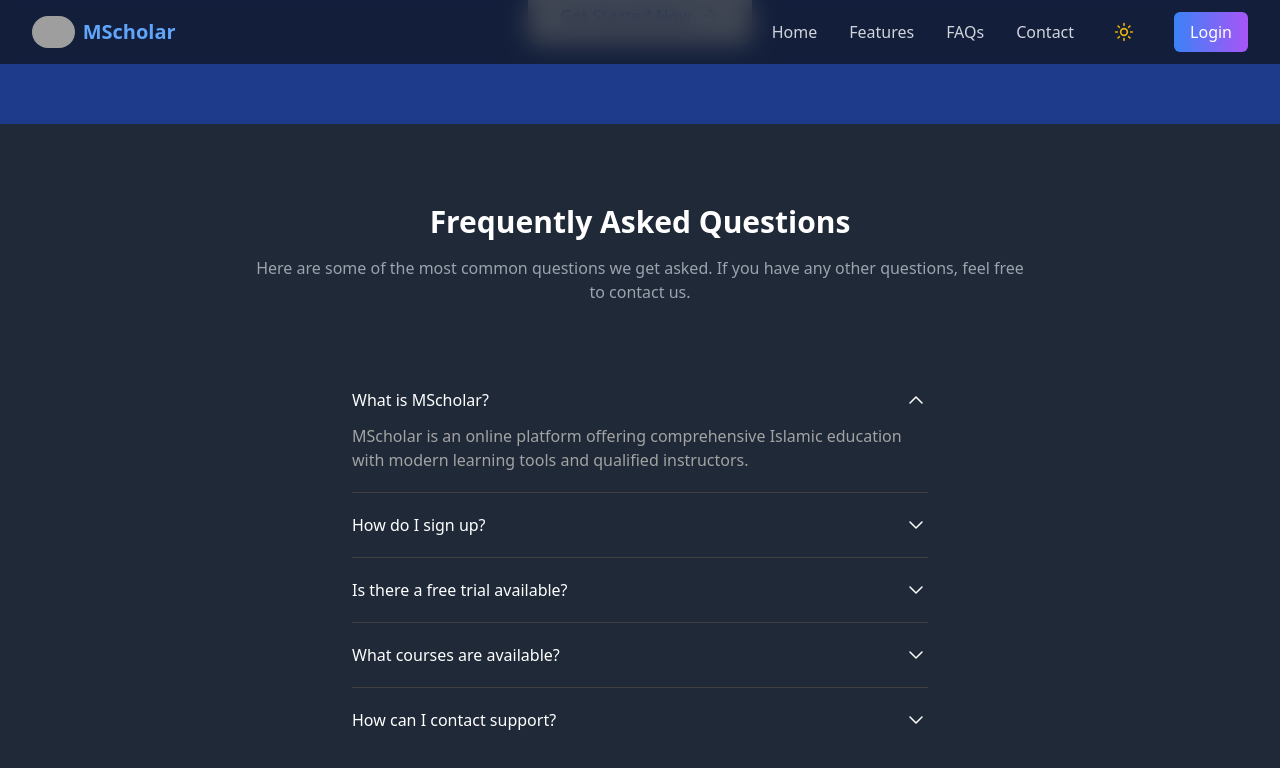
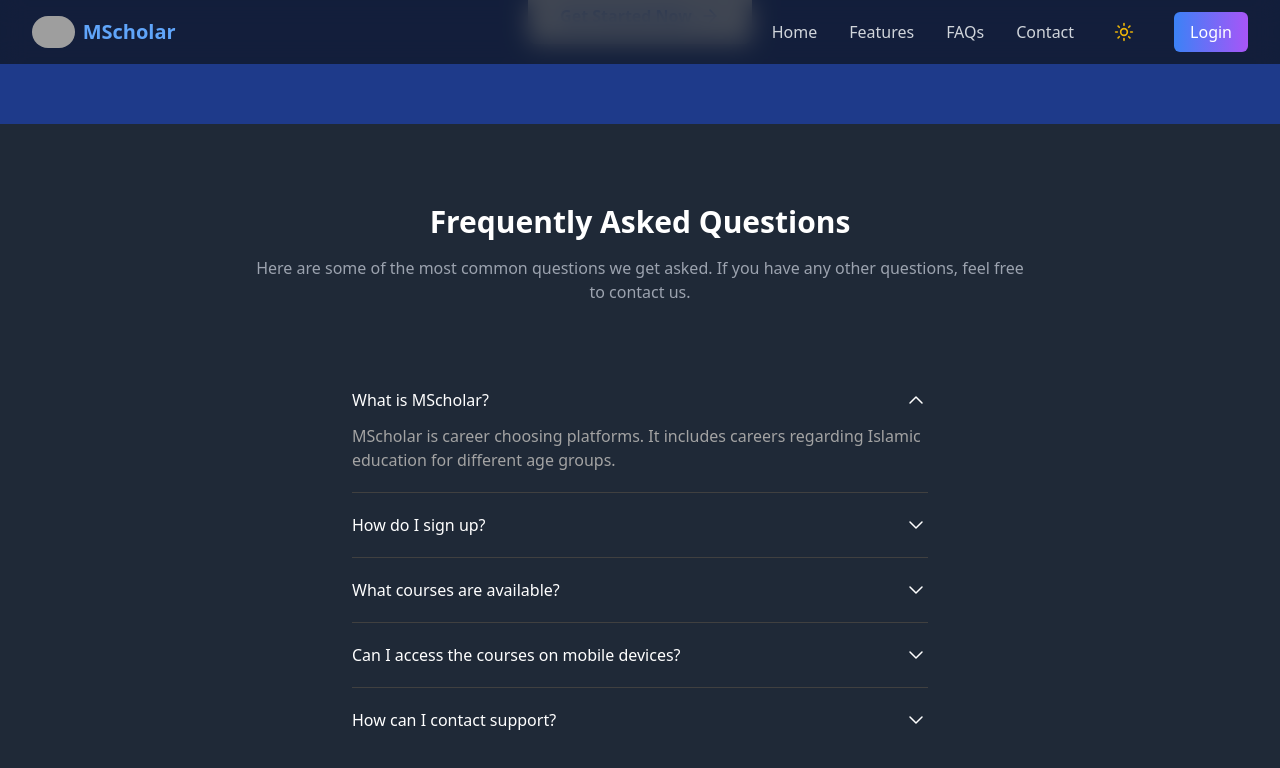
Before and after one commit to arifzaidpp/mscholar, a React (Vite) app in the folder frontend/: page / in a window 1280 px wide. Both pictures are taken after a click on the heading "What is MScholar?". Shown: the part 3057-3825 px from the top of the page. Built offline with nearby package versions, Linux system fonts and the light colour scheme; grey boxes are pictures that could not be loaded.

Commit message:
FAQ details updated

```diff
--- a/frontend/src/components/landingPage/LandingPage.jsx
+++ b/frontend/src/components/landingPage/LandingPage.jsx
@@ -142,7 +142,7 @@ export function LandingPage() {
                       </svg>
                     </span>
                   </summary>
-                  <p className="group-open:animate-fadeIn mt-3 text-neutral-600 dark:text-neutral-400">MScholar is an online platform offering comprehensive Islamic education with modern learning tools and qualified instructors.</p>
+                  <p className="group-open:animate-fadeIn mt-3 text-neutral-600 dark:text-neutral-400">MScholar is career choosing platforms. It includes careers regarding Islamic education for different age groups.</p>
                 </details>
               </div>
               <div className="py-5">
@@ -155,20 +155,19 @@ export function LandingPage() {
                       </svg>
                     </span>
                   </summary>
-                  <p className="group-open:animate-fadeIn mt-3 text-neutral-600 dark:text-neutral-400">You can sign up by clicking the 'Get Started Now' button and following the registration process.</p>
-                </details>
-              </div>
-              <div className="py-5">
-                <details className="group">
-                  <summary className="flex cursor-pointer list-none items-center justify-between font-medium text-gray-900 dark:text-white">
-                    <span>Is there a free trial available?</span>
-                    <span className="transition group-open:rotate-180">
-                      <svg fill="none" height="24" shapeRendering="geometricPrecision" stroke="currentColor" strokeLinecap="round" strokeLinejoin="round" strokeWidth="1.5" viewBox="0 0 24 24" width="24">
-                        <path d="M6 9l6 6 6-6"></path>
-                      </svg>
-                    </span>
-                  </summary>
-                  <p className="group-open:animate-fadeIn mt-3 text-neutral-600 dark:text-neutral-400">Yes, we offer a 7-day free trial for new users to explore our platform and courses.</p>
+                  <p className="group-open:animate-fadeIn mt-3 text-neutral-600 dark:text-neutral-400">
+                    You can log in using the following steps: <br />
+                    <br />
+                    <strong>Email and Password:</strong> <br />
+                    Go to the login page. <br />
+                    Enter your registered email and password in the respective fields. <br />
+                    Click the <strong>"Login"</strong> button to access your account. <br />
+                    <br />
+                    <strong>Login with Google:</strong> <br />
+                    On the login page, you will find a <strong>"Login with Google"</strong> button. <br />
+                    Click the button to sign in quickly using your Google account credentials.
+                  </p>
+
                 </details>
               </div>
               <div className="py-5">
@@ -181,7 +180,20 @@ export function LandingPage() {
                       </svg>
                     </span>
                   </summary>
-                  <p className="group-open:animate-fadeIn mt-3 text-neutral-600 dark:text-neutral-400">We offer a wide range of courses covering various aspects of Islamic knowledge, including Quran, Hadith, Fiqh, and more.</p>
+                  <p className="group-open:animate-fadeIn mt-3 text-neutral-600 dark:text-neutral-400">We offer a wide range of course details, covering various aspects of Islamic knowledge, including Quran, Hadith, Fiqh, and more.</p>
+                </details>
+              </div>
+              <div className="py-5">
+                <details className="group">
+                  <summary className="flex cursor-pointer list-none items-center justify-between font-medium text-gray-900 dark:text-white">
+                    <span>Can I access the courses on mobile devices?</span>
+                    <span className="transition group-open:rotate-180">
+                      <svg fill="none" height="24" shapeRendering="geometricPrecision" stroke="currentColor" strokeLinecap="round" strokeLinejoin="round" strokeWidth="1.5" viewBox="0 0 24 24" width="24">
+                        <path d="M6 9l6 6 6-6"></path>
+                      </svg>
+                    </span>
+                  </summary>
+                  <p className="group-open:animate-fadeIn mt-3 text-neutral-600 dark:text-neutral-400">Yes, MScholar is mobile-friendly, allowing you to access your courses on smartphones and tablets.</p>
                 </details>
               </div>
               <div className="py-5">
@@ -194,7 +206,7 @@ export function LandingPage() {
                       </svg>
                     </span>
                   </summary>
-                  <p className="group-open:animate-fadeIn mt-3 text-neutral-600 dark:text-neutral-400">You can contact our support team through the 'Contact' section on our website or by emailing support@mscholar.com.</p>
+                  <p className="group-open:animate-fadeIn mt-3 text-neutral-600 dark:text-neutral-400">You can contact our support team through the 'Contact' section on our website or by emailing mscholar.official@gmail.com.</p>
                 </details>
               </div>
             </div>
```
